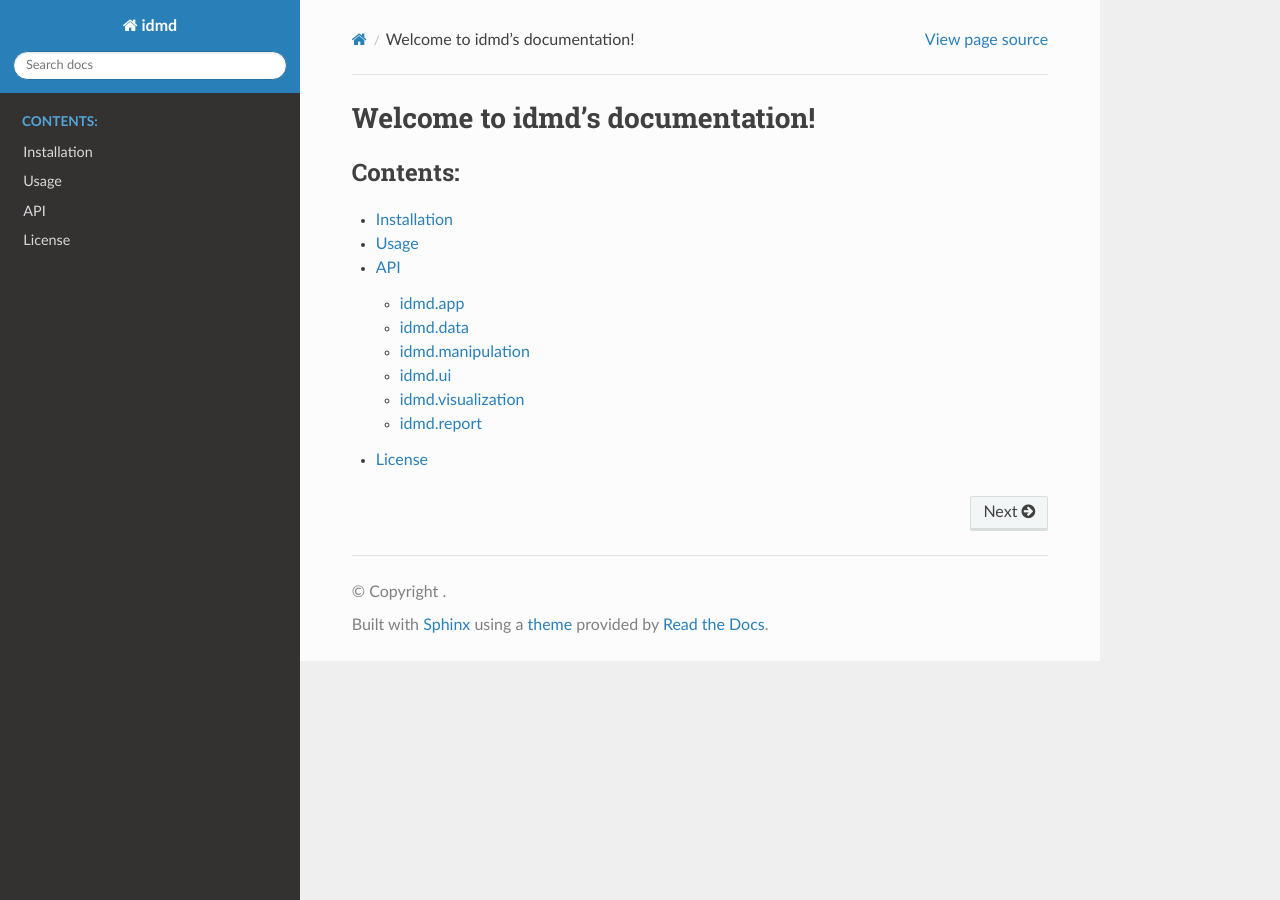
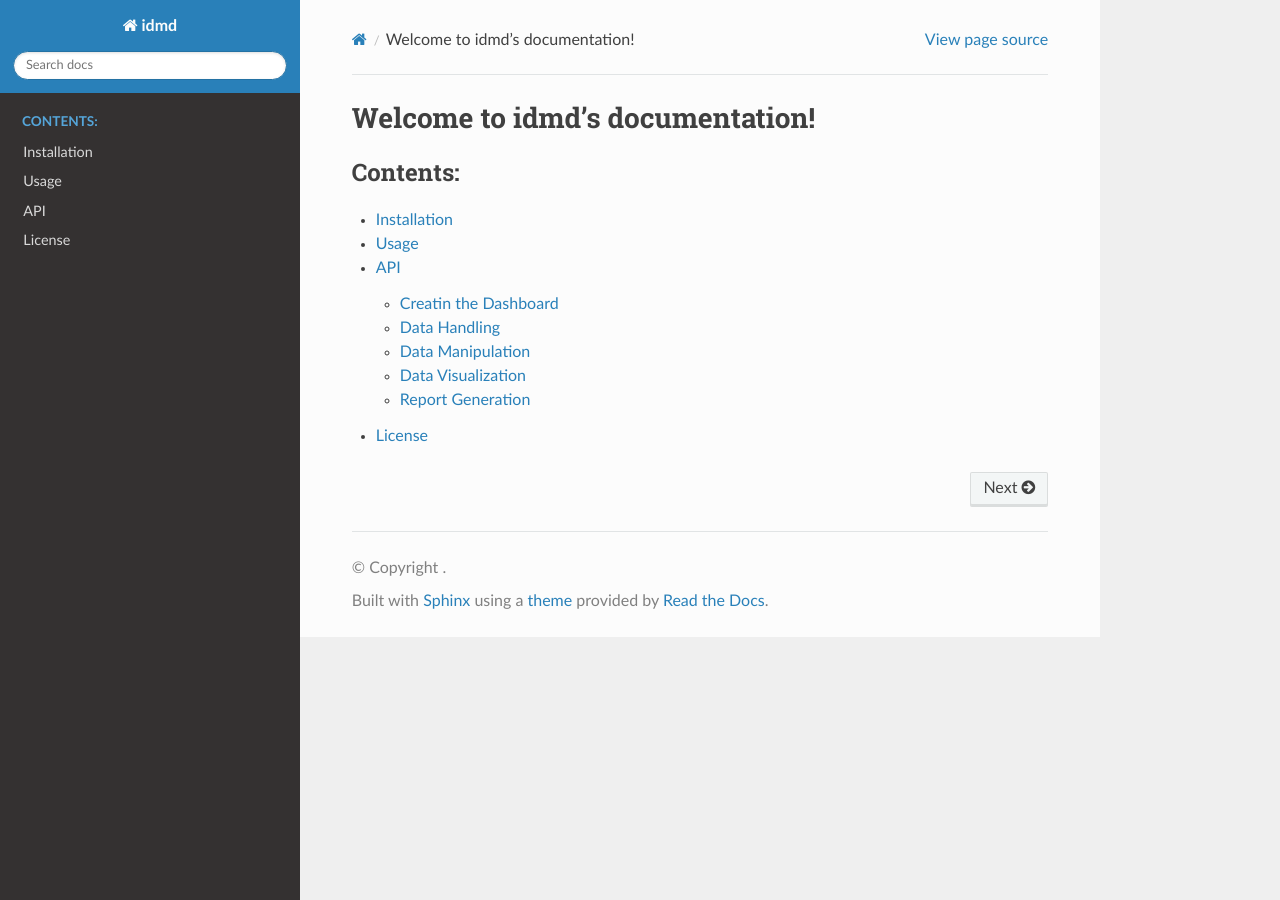
Before and after one commit to CsongorLaczko/idmd, a Sphinx documentation site: the page built from docs/index.rst, in a window 1280 px wide. Built offline with Sphinx 7.4.7 and the Read the Docs theme 3.1.0, drawn with Linux system fonts in a browser that asks for light colours; pages that are not in the unit, such as notebooks, are missing from menus; part of the change alters nothing that is shown.

```diff
--- a/docs/Api.rst
+++ b/docs/Api.rst
@@ -1,12 +1,7 @@
 API
 ===
 
-.. automodule:: idmd
-   :members:
-   :undoc-members:
-   :show-inheritance:
-
-idmd.app
+Creatin the Dashboard
 -----------------
 
 .. automodule:: idmd.app
@@ -14,42 +9,64 @@ idmd.app
    :undoc-members:
    :show-inheritance:
 
-idmd.data
+Data Handling
 ---------
 
-.. automodule:: idmd.data
+.. automodule:: idmd.data.exporter
    :members:
    :undoc-members:
    :show-inheritance:
 
-idmd.manipulation
------------------
-
-.. automodule:: idmd.manipulation
+.. automodule:: idmd.data.generator
    :members:
    :undoc-members:
    :show-inheritance:
 
-idmd.ui
------------------
-
-.. automodule:: idmd.ui
+.. automodule:: idmd.data.uploader
    :members:
    :undoc-members:
    :show-inheritance:
 
-idmd.visualization
+Data Manipulation
 -----------------
 
-.. automodule:: idmd.visualization
+.. automodule:: idmd.manipulation.columns
    :members:
    :undoc-members:
    :show-inheritance:
 
-idmd.report
------------------
-
-.. automodule:: idmd.report
+.. automodule:: idmd.manipulation.replace
    :members:
    :undoc-members:
    :show-inheritance:
+
+Data Visualization
+-----------------
+
+.. automodule:: idmd/visualization.heatmaps
+   :members:
+   :undoc-members:
+   :show-inheritance:
+
+.. automodule:: idmd/visualization.histograms
+   :members:
+   :undoc-members:
+   :show-inheritance
+
+.. automodule:: idmd/visualization.plots
+   :members:
+   :undoc-members:
+   :show-inheritance
+
+.. automodule:: idmd/visualization.visualizer
+   :members:
+   :undoc-members:
+   :show-inheritance
+
+Report Generation
+-----------------
+
+.. automodule:: idmd.report.report
+   :members:
+   :undoc-members:
+   :show-inheritance:
```
